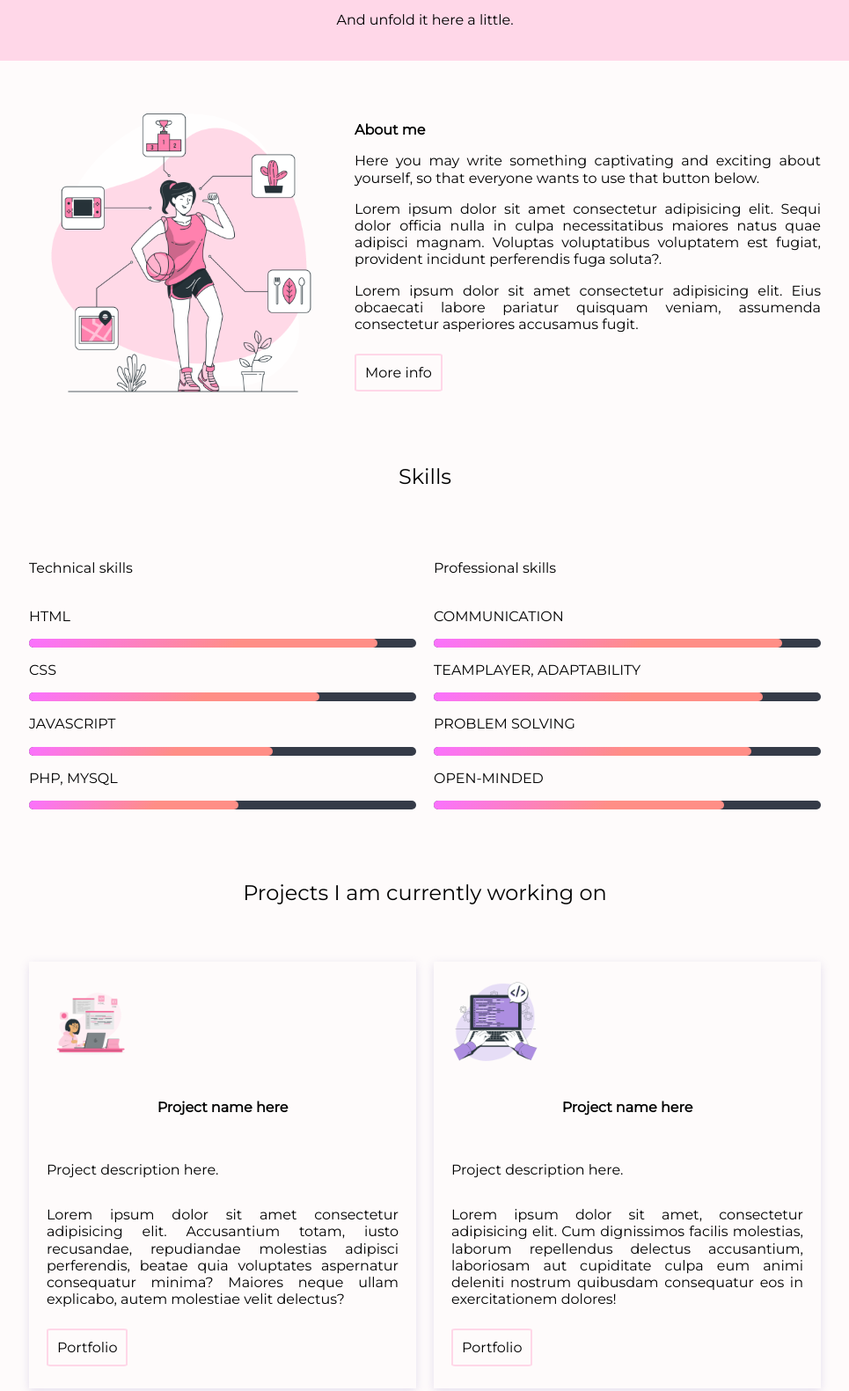
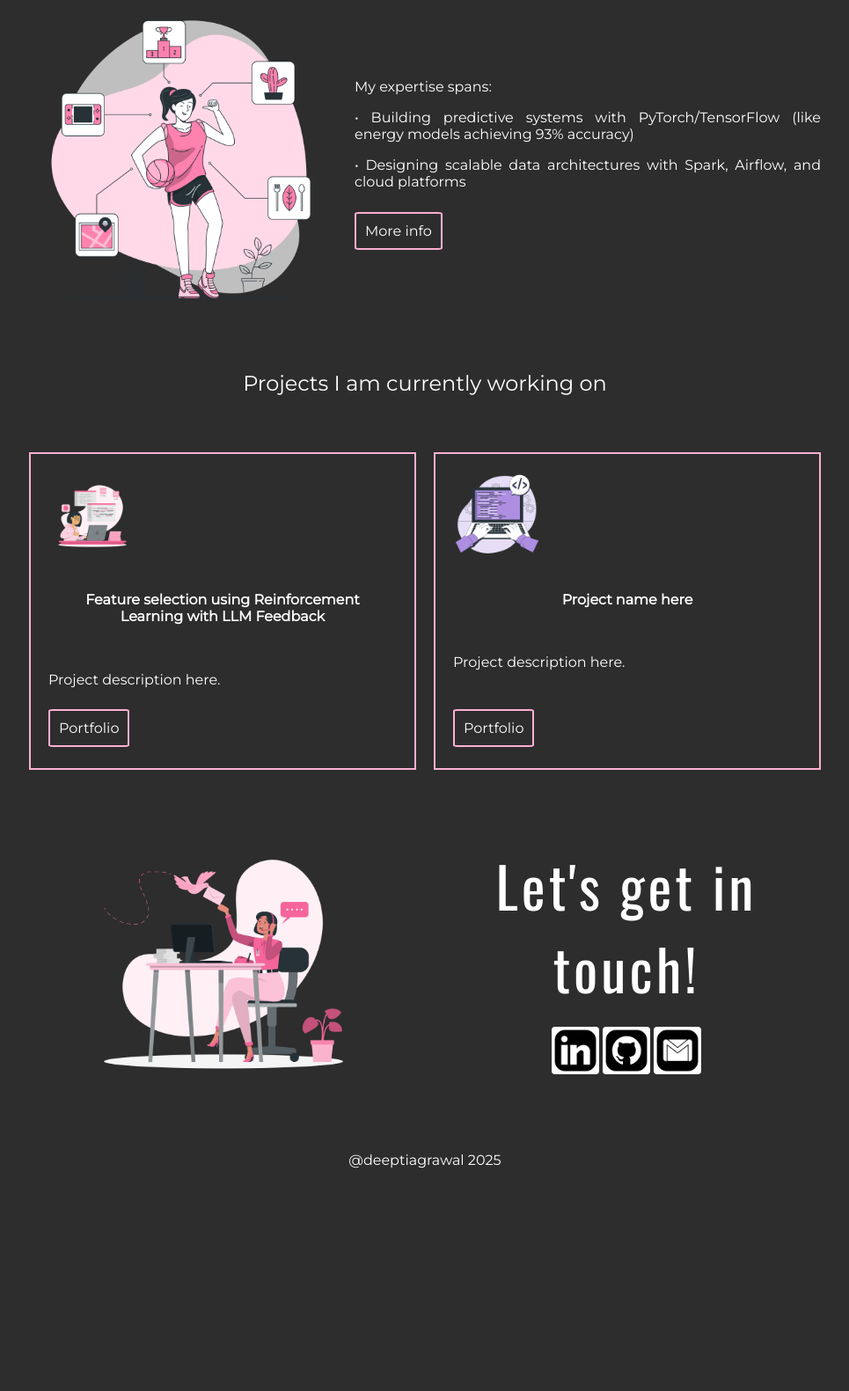
Before and after one commit to deeptiagrawal19/portfolio_website, a plain HTML site: page index.html in a window 1280 px wide. Shown: the part 691-2272 px from the top of the page at 88% size, without its empty margins (157-1122 px from the left). After the commit the page ends 2039 px from the top, so only its background shows below. Drawn offline with nearby package versions, Linux system fonts and the light colour scheme.

Commit message:
index changes

```diff
--- a/index.html
+++ b/index.html
@@ -55,21 +55,20 @@
         <section class="align-center">
             <h1 class="medium-spacing">Hello, I am</h1>
             <h1 class="large">Deepti Agrawal</h1>
-            <p class="justify">That large class above is only suitable for short names/nicknames. If you want to display
-                your full name there, consider using the "medium-spacing" and "colorful-letter" classes instead, to
-                maintain responsiveness.</p>
+            <p class="justify">I love using data to solve real world problems, especially those that impact society and the environment.Currently expanding my technical depth through a Master's in Data Science at Arizona State University.
+Let's connect if you're working on interesting technical challenges, want to exchange ideas about emerging technologies, or are looking for someone who can bridge technical execution with strategic impact.</p>
         </section>
         <section class="center align-center">
             <img class="header-img max-width max-height" src="assets/profile-pic.png" alt="profile-picture">
         </section>
     </header>
 
+<!--
 
-    <!-- quote -->
     <article class="baby-pink">
-        <p class="quote uppercase">Write something touchy, funny, or deep here.</p>
-        <p>And unfold it here a little.</p>
-    </article>
+        <p class="quote uppercase">The first machine to achieve self recursive improvement will be our last invention.</p>
+        <p>--inspired by I.J Good's Notion of an intelligent explosion</p>
+    </article> -->
 
     <!-- about me -->
     <!-- That about me png is something I've made for fun, it has a purple version too, feel free to use it or change it to anything else. -->
@@ -78,20 +77,17 @@
             <img class="max-width max-height" src="assets/about-me.png" alt="about-me-logo">
         </section>
         <section class="justify align-center">
-            <p class="bold">About me</p>
-            <p>Here you may write something captivating and exciting about yourself, so that everyone wants to use that
-                button below.</p>
-            <p>Lorem ipsum dolor sit amet consectetur adipisicing elit. Sequi dolor officia nulla in culpa
-                necessitatibus maiores natus quae adipisci magnam. Voluptas voluptatibus voluptatem est fugiat,
-                provident incidunt perferendis fuga soluta?.</p>
-            <p>Lorem ipsum dolor sit amet consectetur adipisicing elit. Eius obcaecati labore pariatur quisquam veniam,
-                assumenda consectetur asperiores accusamus fugit. </p>
+            <!-- <p class="bold">About me</p> -->
+            <p>My expertise spans:</p>
+<p>• Building predictive systems with PyTorch/TensorFlow (like energy models achieving 93% accuracy)</p>
+<p>• Designing scalable data architectures with Spark, Airflow, and cloud platforms</p>
+
             <p class="padding-top"><a href="about-me.html" class="button-outline">More info</a></p>
         </section>
     </section>
 
-    <!-- skills -->
-    <!-- use this to showcase your skills, if you make changes, do not forget to modify the css accordingly -->
+    <!-- skills
+    use this to showcase your skills, if you make changes, do not forget to modify the css accordingly
     <section>
         <h3 class="main-title center padding">Skills</h3>
     </section>
@@ -143,7 +139,7 @@
             </section>
         </section>
     </section>
-    </section>
+    </section>-->
 
     <!-- Projects -->
     <!-- If you have more projects you are working on at the moment, or just want to show more, double the whole section below without the title and you are good to go -->
@@ -153,20 +149,16 @@
     <section class="wrapper">
         <section class="column card justify flex">
             <img class="box" src="assets/project1.png" alt="project1">
-            <p class="padding bold center">Project name here</p>
+            <p class="padding bold center">Feature selection using Reinforcement Learning with LLM Feedback</p>
             <p>Project description here.</p>
-            <p>Lorem ipsum dolor sit amet consectetur adipisicing elit. Accusantium totam, iusto recusandae, repudiandae
-                molestias adipisci perferendis, beatae quia voluptates aspernatur consequatur minima? Maiores neque
-                ullam explicabo, autem molestiae velit delectus?</p>
+
             <p class="padding-top bottom"><a href="portfolio.html" class="button-outline">Portfolio</a></p>
         </section>
         <section class="column card justify flex">
             <img class="box" src="assets/project2.png" alt="project2">
             <p class="padding bold center">Project name here</p>
             <p>Project description here.</p>
-            <p>Lorem ipsum dolor sit amet, consectetur adipisicing elit. Cum dignissimos facilis molestias, laborum
-                repellendus delectus accusantium, laboriosam aut cupiditate culpa eum animi deleniti nostrum quibusdam
-                consequatur eos in exercitationem dolores!</p>
+
             <p class="padding-top bottom"><a href="portfolio.html" class="button-outline">Portfolio</a></p>
         </section>
 
@@ -182,21 +174,21 @@
             <h1 class="medium-spacing center">Let's get in touch!<span></span></h1>
             <section class="box-contact margin-auto padding-top">
                 <span>
-                    <a href="https://www.linkedin.com/" target="_blank"><img class="logo" src="assets/linkedin.png"
+                    <a href="https://www.linkedin.com/in/deepti-agrawal19/" target="_blank"><img class="logo" src="assets/linkedin.png"
                             alt=""></a>
                 </span>
                 <span>
-                    <a href="https://github.com/" target="_blank"><img class="logo" src="assets/github.png" alt=""></a>
+                    <a href="https://github.com/deeptiagrawal19" target="_blank"><img class="logo" src="assets/github.png" alt=""></a>
                 </span>
                 <span>
-                    <a href="mailto:xy@gmail.com" target="_blank"><img class="logo" src="assets/email.png" alt=""></a>
+                    <a href="mailto:deeptiagrawal360@gmail.com" target="_blank"><img class="logo" src="assets/email.png" alt=""></a>
                 </span>
             </section>
         </section>
     </section>
 
-    <!-- special thanks -->
-    <!-- Here you can see the free resources I've used for the logos and illustrations. Do not forget to give credit to the creators of the free stuffs use may use additionally -->
+    <!-- special thanks
+    Here you can see the free resources I've used for the logos and illustrations. Do not forget to give credit to the creators of the free stuffs use may use additionally
     <section>
         <p class="small thanks justify w-900 padding-left">*Thanks for the illustration:
             <a class="link colorful-letter" href="https://storyset.com/work" target="_blank">work illustrations</a> by
@@ -216,11 +208,9 @@
                 </a></span>
             on Iconfinder
         </p>
-    </section>
-
-    <!-- footer -->
+    </section> -->
     <!-- waits for you to take over! -->
-    <footer>@iluskaland 2024</footer>
+    <footer>@deeptiagrawal 2025</footer>
 </body>
 
 </html>
--- a/style-project.css
+++ b/style-project.css
@@ -9,7 +9,7 @@
 }
 
 /* DARK THEME */
-@media (prefers-color-scheme: dark) {
+@media (prefers-color-scheme: light) {
     @media screen and (max-width: 929px) {
         .baby-pink-light {
             margin-left: auto;
--- a/style.css
+++ b/style.css
@@ -10,7 +10,8 @@ html{
 }
 
 body {
-    background-color: rgba(253, 244, 244, 30%);
+    background-color: #ffffff; /* white */
+    color: #000000;           /* black text */
     font-family: 'Montserrat', Arial, sans-serif;
     margin: 0px;
 }
@@ -674,7 +675,7 @@ footer{
 }
 
 /* DARK THEME */
-@media (prefers-color-scheme: dark) {
+@media (prefers-color-scheme: light) {
     body {
         background-color: rgba(45, 45, 45, 1);
         color: white;
```
